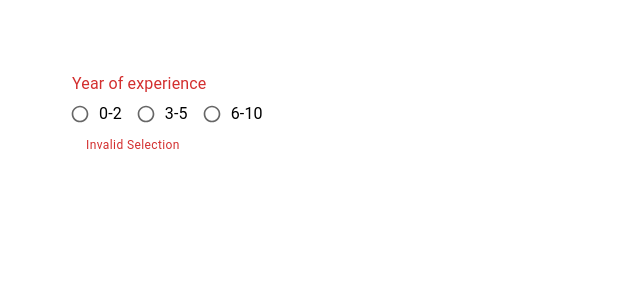
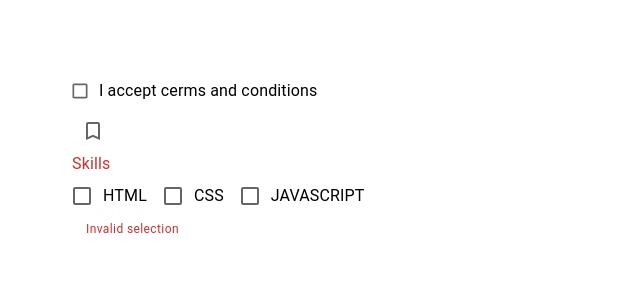
Before and after one commit to MuhdHanish/learnig_mui, a React (Vite) app: page / in a window 1280 px wide. Shown: the top 300 px of the page, without its empty margins (0-640 px from the left). Built offline with nearby package versions, Linux system fonts and the light colour scheme.

Commit message:
lesson 7 - checkbox

```diff
--- a/src/App.tsx
+++ b/src/App.tsx
@@ -1,5 +1,6 @@
 import './App.css'
-import { MUIRadioButton } from './components/MUIRadioButton'
+import MUICheckBox from './components/MUICheckBox'
+// import { MUIRadioButton } from './components/MUIRadioButton'
 // import { MUISelectField } from './components/MUISelectField'
 // import { MUITextField } from './components/MUITextField'
 // import { MUIButton } from './components/MUIButton'
@@ -13,7 +14,8 @@
         {/* <MUIButton/> */}
         {/* <MUITextField /> */}
         {/* <MUISelectField/> */}
-        <MUIRadioButton/>
+        {/* <MUIRadioButton/> */}
+        <MUICheckBox/>
       </div>
     </>
   )
--- /dev/null
+++ b/src/components/MUICheckBox.tsx
@@ -0,0 +1,93 @@
+import React, { useState } from "react";
+import {
+  Box,
+  FormControlLabel,
+  Checkbox,
+  FormControl,
+  FormLabel,
+  FormHelperText,
+  FormGroup,
+} from "@mui/material";
+import BookmarkIcon from "@mui/icons-material/Bookmark";
+import BookmarkBorderIcon from "@mui/icons-material/BookmarkBorder";
+
+const MUICheckBox = () => {
+  const [acceptTnC, setAcceptTnC] = useState<boolean>(false);
+  const [skills, setSkills] = useState<string[]>([]);
+  const handleChange = (event: React.ChangeEvent<HTMLInputElement>) => {
+    setAcceptTnC(event.target.checked);
+  };
+  const handleSkillChange = (event: React.ChangeEvent<HTMLInputElement>) => {
+      const index = skills.indexOf(event.target.value);
+        if (index === -1) {
+            setSkills([...skills, event.target.value]);
+        } else {
+            setSkills(skills.filter(skill => skill !== event.target.value));
+        }
+  };
+  return (
+    <Box>
+      <Box>
+        <FormControlLabel
+          label="I accept cerms and conditions"
+          control={
+            <Checkbox
+              size="small"
+              color="secondary"
+              checked={acceptTnC}
+              onChange={handleChange}
+            />
+          }
+        />
+      </Box>
+      <Box>
+        <Checkbox
+          icon={<BookmarkBorderIcon />}
+          checkedIcon={<BookmarkIcon />}
+          checked={acceptTnC}
+          onChange={handleChange}
+        />
+      </Box>
+      <Box>
+        <FormControl error>
+          <FormLabel>Skills</FormLabel>
+          <FormGroup row>
+            <FormControlLabel
+              label="HTML"
+              control={
+                <Checkbox
+                  value={"html"}
+                  checked={skills.includes("html")}
+                  onChange={handleSkillChange}
+                />
+              }
+            />
+            <FormControlLabel
+              label="CSS"
+              control={
+                <Checkbox
+                  value={"css"}
+                  checked={skills.includes("css")}
+                  onChange={handleSkillChange}
+                />
+              }
+            />
+            <FormControlLabel
+              label="JAVASCRIPT"
+              control={
+                <Checkbox
+                  value={"javascript"}
+                  checked={skills.includes("javascript")}
+                  onChange={handleSkillChange}
+                />
+              }
+            />
+          </FormGroup>
+          <FormHelperText>Invalid selection</FormHelperText>
+        </FormControl>
+      </Box>
+    </Box>
+  );
+};
+
+export default MUICheckBox;
```
